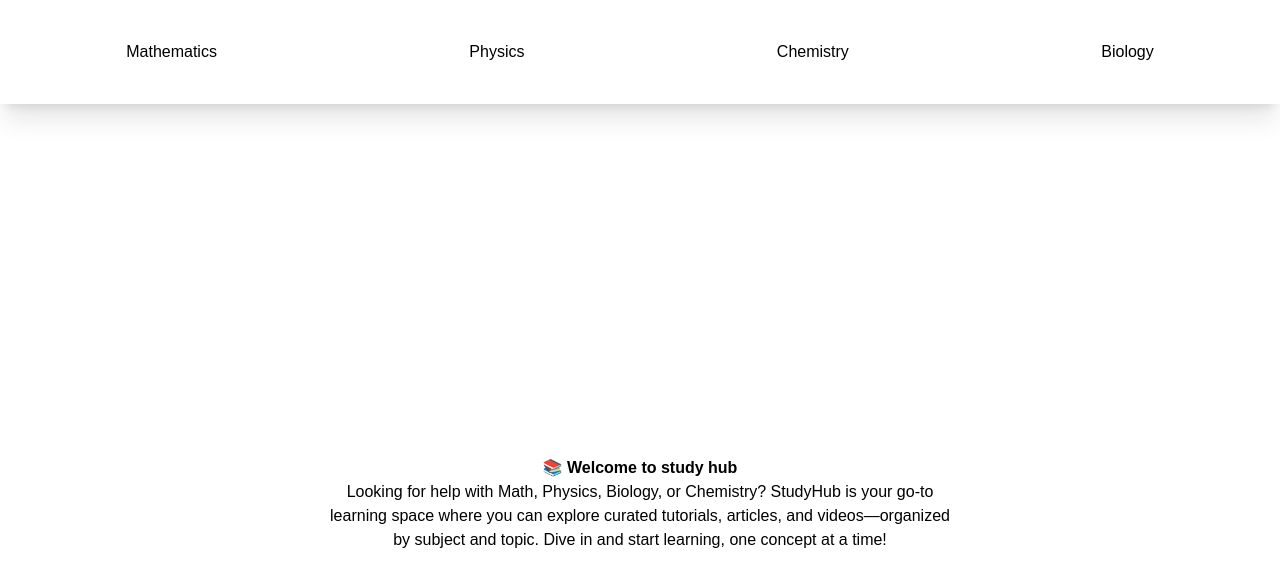
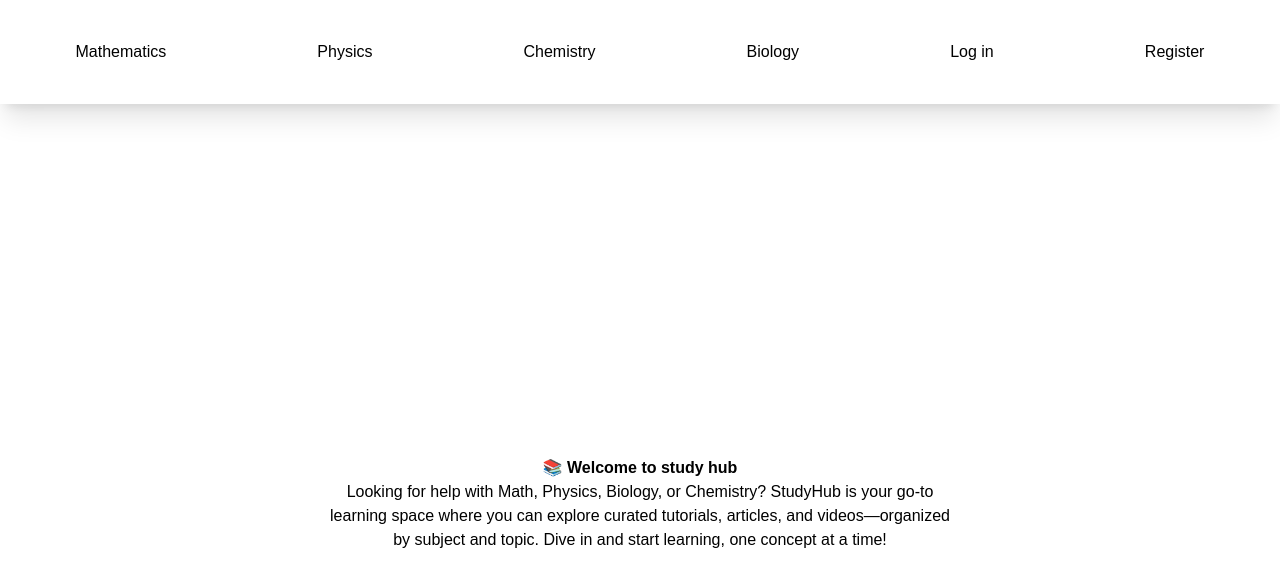
Before and after one commit to nk-on/Study-hub, a Next.js app: page / in a window 1280 px wide. Shown: the top 586 px of the page. Built offline with nearby package versions, Linux system fonts and the light colour scheme.

Commit message:
Fix:adding Log in and Register options

```diff
--- a/app/_heading/Heading.tsx
+++ b/app/_heading/Heading.tsx
@@ -5,8 +5,10 @@ function Heading() {
     <nav className='w-[100%] py-[40px] shadow-xl'>
         <ul className='flex justify-around'>
             {
-              subjects.map(element => <li key={element.subjectId}>{element.subjectName}</li>)
+              subjects.map(element => <li key={element.subjectId}  className='cursor-pointer'>{element.subjectName}</li>)
             }
+            <li>Log in</li>
+            <li>Register</li>
         </ul>
     </nav>
   )
```
